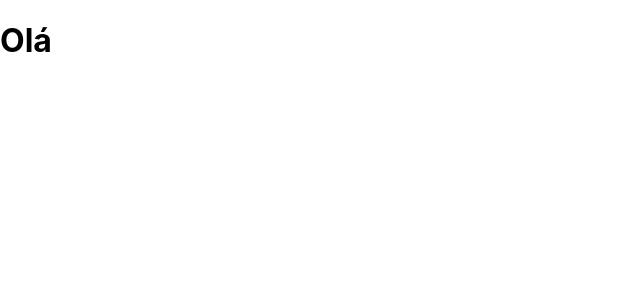
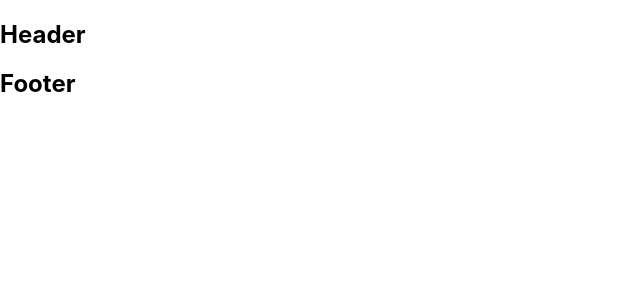
Before and after one commit to cristijung/design-atomic, a React (Create React App) app: page / in a window 1280 px wide. Shown: the top 300 px of the page, without its empty margins (0-640 px from the left). Built offline with nearby package versions, Linux system fonts and the light colour scheme.

Commit message:
estrutura de AD quase pronta

```diff
--- a/src/App.tsx
+++ b/src/App.tsx
@@ -1,12 +1,13 @@
 import React from 'react';
 import './App.scss';
+import Home from './components/pages/Home';
 
 function App() {
   return (
    <>
-   <h1>Olá</h1>
+   <Home />
    </>
-  );
+  )
 }
 
 export default App;
--- a/src/components/organisms/footer/Footer.tsx
+++ b/src/components/organisms/footer/Footer.tsx
@@ -3,7 +3,7 @@
 export default function Footer() {
     return(
         <>
-
+        <h2>Footer</h2>
         </>
     )
 }
--- a/src/components/organisms/header/Header.tsx
+++ b/src/components/organisms/header/Header.tsx
@@ -3,7 +3,7 @@
 export default function Header() {
     return(
         <>
-
+        <h2>Header</h2>
         </>
     )
 }
--- a/src/components/pages/Home.tsx
+++ b/src/components/pages/Home.tsx
@@ -0,0 +1,14 @@
+import Footer from "../organisms/footer/Footer"
+import Header from "../organisms/header/Header"
+
+
+function Home() {
+    return(
+        <>
+        <Header/>
+        <Footer/>
+        </>
+    )
+}
+
+export default Home
```
Also changed, not shown: src/components/pages/Contato.tsx (+9 -0 lines), src/components/pages/Galeria.tsx (+10 -0 lines).
